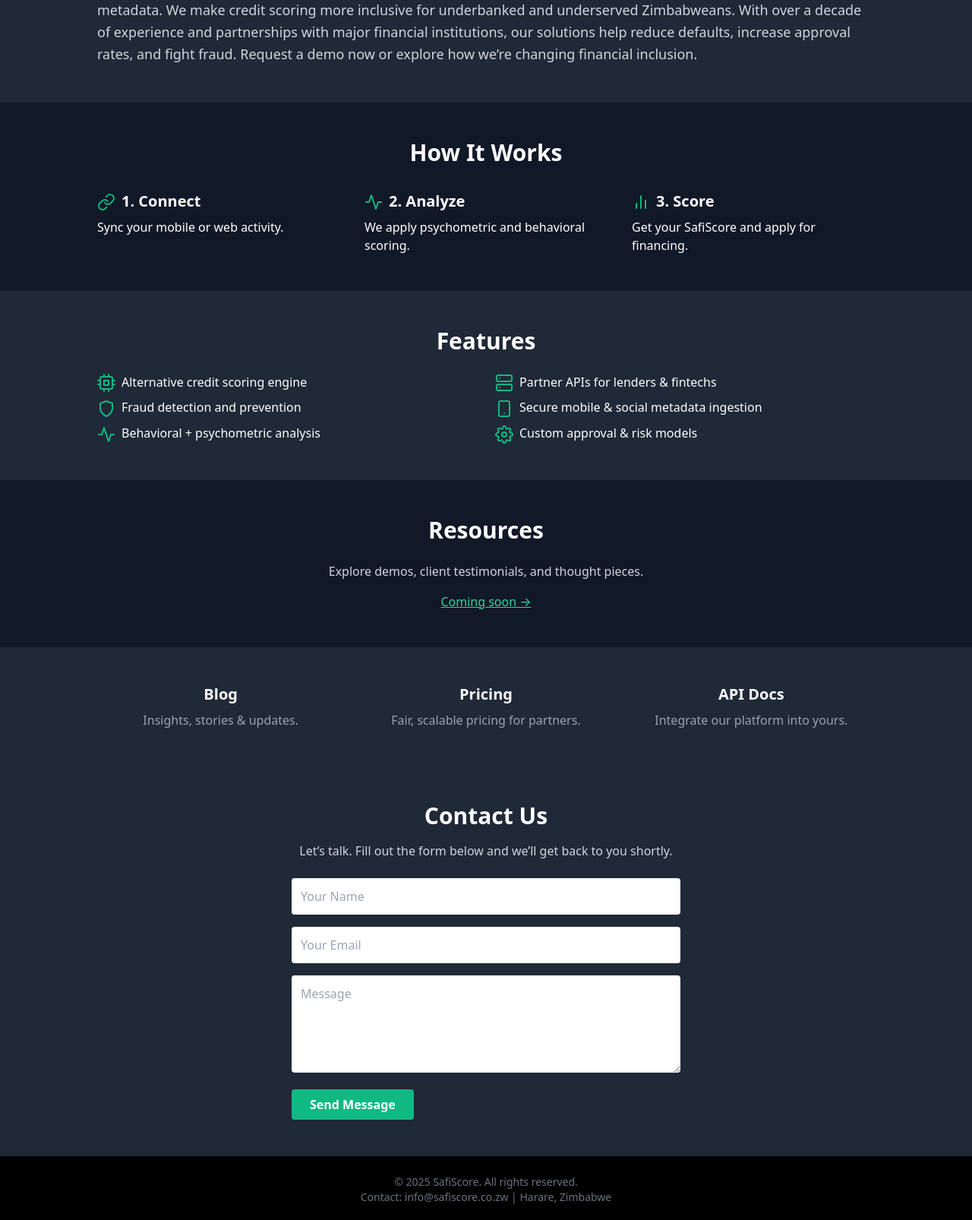
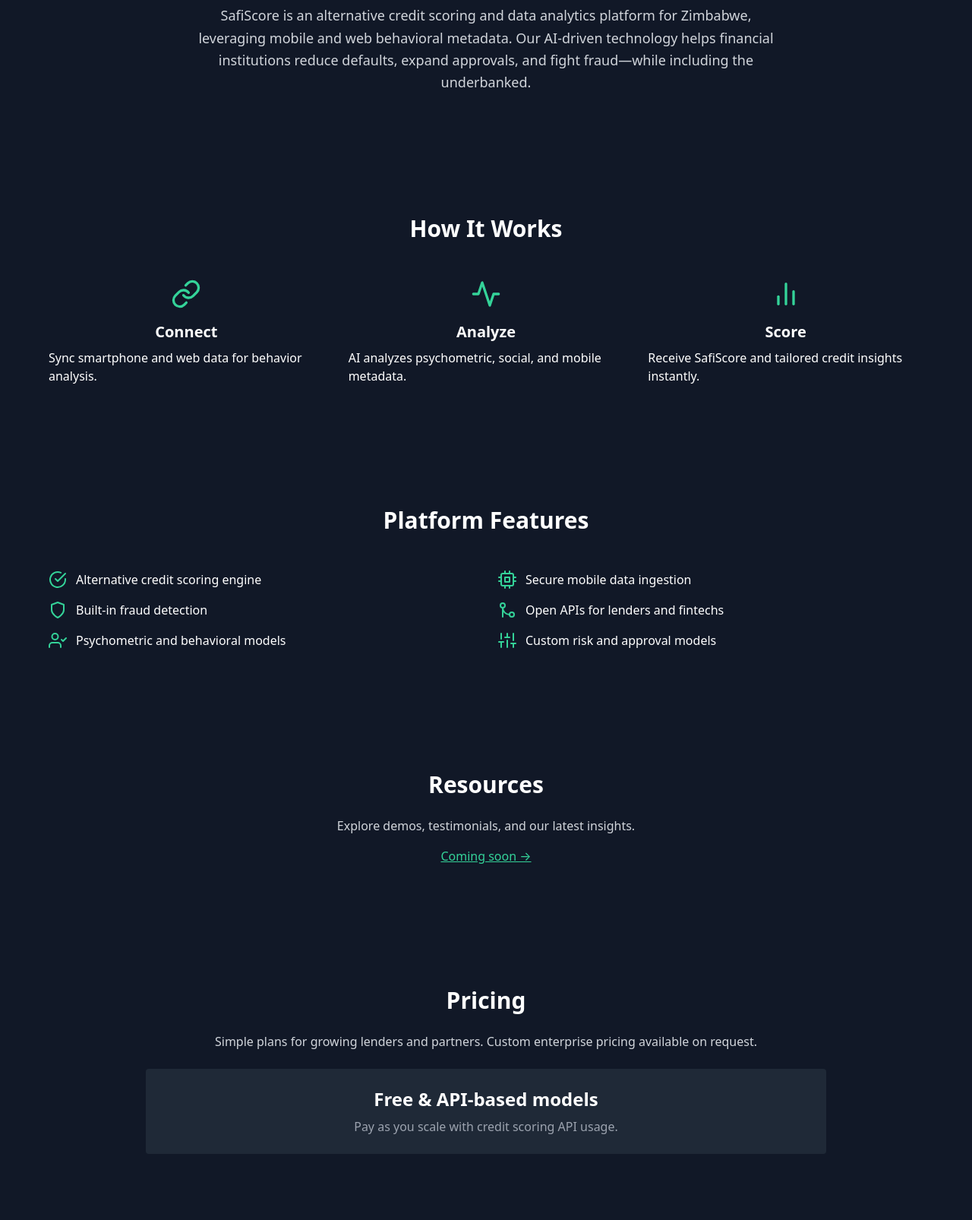
Before and after one commit to Marshall-Mutema/safi-score, a plain HTML site: page index.html in a window 1280 px wide. Shown: the part 701-2307 px from the top of the page at 76% size. Drawn offline with nearby package versions, Linux system fonts and the light colour scheme.

Commit message:
Update index.html

```diff
--- a/index.html
+++ b/index.html
@@ -9,111 +9,132 @@
 </head>
 <body class="bg-gray-900 text-white font-sans">
 
+  <!-- Navbar -->
+  <header class="bg-gray-950 px-6 py-4 flex justify-between items-center">
+    <img src="assets/logo.png" alt="SafiScore Logo" class="w-40">
+    <nav class="space-x-6 text-gray-300">
+      <a href="#about" class="hover:text-white">About</a>
+      <a href="#features" class="hover:text-white">Features</a>
+      <a href="#how" class="hover:text-white">How it Works</a>
+      <a href="#resources" class="hover:text-white">Resources</a>
+      <a href="#pricing" class="hover:text-white">Pricing</a>
+      <a href="#blog" class="hover:text-white">Blog</a>
+      <a href="#contact" class="hover:text-white">Contact</a>
+      <a href="#api" class="bg-green-500 text-white px-4 py-2 rounded font-semibold">API Docs</a>
+    </nav>
+  </header>
+
   <!-- Hero Section -->
-  <section class="bg-gray-950 text-white py-12 text-center px-4">
-    <img src="assets/logo.png" alt="SafiScore Logo" class="mx-auto w-80 mb-4">
-    <h1 class="text-4xl font-bold mb-4">Smarter Credit for Zimbabwe</h1>
-    <p class="text-lg mb-6 max-w-2xl mx-auto">Alternative credit scoring for Zimbabwe — powered by smartphone data, behavior insights, and fraud detection tools.</p>
+  <section class="bg-gray-950 text-white py-20 text-center px-4">
+    <h1 class="text-5xl font-bold mb-6">Smarter Credit for Zimbabwe</h1>
+    <p class="text-xl mb-8 max-w-2xl mx-auto text-gray-300">Unlocking inclusive financial services through behavioral data, AI, and mobile metadata. Built for the underserved.</p>
     <form class="max-w-md mx-auto">
       <input type="email" placeholder="Enter your email" class="w-full p-3 rounded text-black" required>
-      <button class="bg-green-500 text-white mt-2 px-6 py-3 rounded font-semibold text-lg">Request a Demo</button>
+      <button class="bg-green-500 text-white mt-4 px-6 py-3 rounded font-semibold w-full">Request a Demo</button>
     </form>
   </section>
 
   <!-- About Us -->
-  <section class="bg-gray-800 py-12 px-6">
-    <div class="max-w-5xl mx-auto">
-      <h2 class="text-3xl font-bold mb-6 text-center">About Us</h2>
-      <p class="text-lg text-gray-300 leading-relaxed">
-        SafiScore is an alternative credit scoring and data analytics platform based on smartphone and web behavioural metadata. We make credit scoring more inclusive for underbanked and underserved Zimbabweans. With over a decade of experience and partnerships with major financial institutions, our solutions help reduce defaults, increase approval rates, and fight fraud. Request a demo now or explore how we’re changing financial inclusion.
+  <section id="about" class="bg-gray-900 py-20 px-6">
+    <div class="max-w-5xl mx-auto text-center">
+      <h2 class="text-3xl font-bold mb-6">About SafiScore</h2>
+      <p class="text-lg text-gray-300 leading-relaxed max-w-3xl mx-auto">
+        SafiScore is an alternative credit scoring and data analytics platform for Zimbabwe, leveraging mobile and web behavioral metadata. Our AI-driven technology helps financial institutions reduce defaults, expand approvals, and fight fraud—while including the underbanked.
       </p>
     </div>
   </section>
 
   <!-- How It Works -->
-  <section class="bg-gray-900 py-12 px-6">
-    <div class="max-w-5xl mx-auto text-center">
-      <h2 class="text-3xl font-bold mb-8">How It Works</h2>
-      <div class="flex flex-col md:flex-row md:justify-between gap-8 text-left">
-        <div class="flex-1">
-          <h3 class="font-semibold text-xl mb-2">
-            <i data-feather="link" class="text-green-500 inline mr-2"></i>1. Connect
-          </h3>
-          <p>Sync your mobile or web activity.</p>
+  <section id="how" class="bg-gray-950 py-20 px-6">
+    <div class="max-w-6xl mx-auto text-center">
+      <h2 class="text-3xl font-bold mb-12">How It Works</h2>
+      <div class="grid grid-cols-1 md:grid-cols-3 gap-8 text-left">
+        <div class="flex flex-col items-center">
+          <i data-feather="link" class="text-green-400 w-10 h-10 mb-4"></i>
+          <h3 class="font-semibold text-xl mb-2">Connect</h3>
+          <p>Sync smartphone and web data for behavior analysis.</p>
         </div>
-        <div class="flex-1">
-          <h3 class="font-semibold text-xl mb-2">
-            <i data-feather="activity" class="text-green-500 inline mr-2"></i>2. Analyze
-          </h3>
-          <p>We apply psychometric and behavioral scoring.</p>
+        <div class="flex flex-col items-center">
+          <i data-feather="activity" class="text-green-400 w-10 h-10 mb-4"></i>
+          <h3 class="font-semibold text-xl mb-2">Analyze</h3>
+          <p>AI analyzes psychometric, social, and mobile metadata.</p>
         </div>
-        <div class="flex-1">
-          <h3 class="font-semibold text-xl mb-2">
-            <i data-feather="bar-chart-2" class="text-green-500 inline mr-2"></i>3. Score
-          </h3>
-          <p>Get your SafiScore and apply for financing.</p>
+        <div class="flex flex-col items-center">
+          <i data-feather="bar-chart-2" class="text-green-400 w-10 h-10 mb-4"></i>
+          <h3 class="font-semibold text-xl mb-2">Score</h3>
+          <p>Receive SafiScore and tailored credit insights instantly.</p>
         </div>
       </div>
     </div>
   </section>
 
   <!-- Features -->
-  <section class="bg-gray-800 py-12 px-6">
-    <div class="max-w-5xl mx-auto text-center">
-      <h2 class="text-3xl font-bold mb-6">Features</h2>
-      <div class="grid grid-cols-1 md:grid-cols-2 gap-6 text-left">
-        <ul class="list-none space-y-2">
-          <li><i data-feather="cpu" class="text-green-500 inline mr-2"></i>Alternative credit scoring engine</li>
-          <li><i data-feather="shield" class="text-green-500 inline mr-2"></i>Fraud detection and prevention</li>
-          <li><i data-feather="activity" class="text-green-500 inline mr-2"></i>Behavioral + psychometric analysis</li>
+  <section id="features" class="bg-gray-900 py-20 px-6">
+    <div class="max-w-6xl mx-auto text-center">
+      <h2 class="text-3xl font-bold mb-12">Platform Features</h2>
+      <div class="grid grid-cols-1 md:grid-cols-2 gap-8 text-left">
+        <ul class="space-y-4">
+          <li class="flex items-start"><i data-feather="check-circle" class="text-green-400 mr-3"></i> Alternative credit scoring engine</li>
+          <li class="flex items-start"><i data-feather="shield" class="text-green-400 mr-3"></i> Built-in fraud detection</li>
+          <li class="flex items-start"><i data-feather="user-check" class="text-green-400 mr-3"></i> Psychometric and behavioral models</li>
         </ul>
-        <ul class="list-none space-y-2">
-          <li><i data-feather="server" class="text-green-500 inline mr-2"></i>Partner APIs for lenders & fintechs</li>
-          <li><i data-feather="smartphone" class="text-green-500 inline mr-2"></i>Secure mobile & social metadata ingestion</li>
-          <li><i data-feather="settings" class="text-green-500 inline mr-2"></i>Custom approval & risk models</li>
+        <ul class="space-y-4">
+          <li class="flex items-start"><i data-feather="cpu" class="text-green-400 mr-3"></i> Secure mobile data ingestion</li>
+          <li class="flex items-start"><i data-feather="git-merge" class="text-green-400 mr-3"></i> Open APIs for lenders and fintechs</li>
+          <li class="flex items-start"><i data-feather="sliders" class="text-green-400 mr-3"></i> Custom risk and approval models</li>
         </ul>
       </div>
     </div>
   </section>
 
   <!-- Resources -->
-  <section class="bg-gray-900 py-12 px-6">
+  <section id="resources" class="bg-gray-950 py-20 px-6">
     <div class="max-w-5xl mx-auto text-center">
       <h2 class="text-3xl font-bold mb-6">Resources</h2>
-      <p class="text-gray-300 mb-4">Explore demos, client testimonials, and thought pieces.</p>
+      <p class="text-gray-300 mb-4">Explore demos, testimonials, and our latest insights.</p>
       <a href="#" class="text-green-400 underline">Coming soon →</a>
     </div>
   </section>
 
-  <!-- Generic Pages -->
-  <section class="bg-gray-800 py-12 px-6">
-    <div class="max-w-5xl mx-auto grid grid-cols-1 md:grid-cols-3 gap-6 text-center">
-      <div>
-        <h3 class="text-xl font-bold mb-2">Blog</h3>
-        <p class="text-gray-400">Insights, stories & updates.</p>
-      </div>
-      <div>
-        <h3 class="text-xl font-bold mb-2">Pricing</h3>
-        <p class="text-gray-400">Fair, scalable pricing for partners.</p>
-      </div>
-      <div>
-        <h3 class="text-xl font-bold mb-2">API Docs</h3>
-        <p class="text-gray-400">Integrate our platform into yours.</p>
+  <!-- Pricing -->
+  <section id="pricing" class="bg-gray-900 py-20 px-6">
+    <div class="max-w-4xl mx-auto text-center">
+      <h2 class="text-3xl font-bold mb-6">Pricing</h2>
+      <p class="text-gray-300 mb-6">Simple plans for growing lenders and partners. Custom enterprise pricing available on request.</p>
+      <div class="bg-gray-800 rounded p-6">
+        <p class="text-2xl font-bold">Free & API-based models</p>
+        <p class="text-gray-400 mt-2">Pay as you scale with credit scoring API usage.</p>
       </div>
     </div>
   </section>
 
-  <!-- Contact Us -->
-  <section class="bg-gray-800 py-12 px-6">
+  <!-- Blog -->
+  <section id="blog" class="bg-gray-950 py-20 px-6">
+    <div class="max-w-4xl mx-auto text-center">
+      <h2 class="text-3xl font-bold mb-6">Blog & Thought Leadership</h2>
+      <p class="text-gray-300">Coming soon: case studies, local insights, and innovation stories.</p>
+    </div>
+  </section>
+
+  <!-- Contact -->
+  <section id="contact" class="bg-gray-900 py-20 px-6">
     <div class="max-w-lg mx-auto text-center">
       <h2 class="text-3xl font-bold mb-4">Contact Us</h2>
-      <p class="mb-6 text-gray-300">Let’s talk. Fill out the form below and we’ll get back to you shortly.</p>
+      <p class="mb-6 text-gray-300">We’d love to hear from you. Fill out the form and we’ll be in touch.</p>
       <form class="space-y-4 text-left">
         <input type="text" placeholder="Your Name" class="w-full p-3 rounded text-black" required>
         <input type="email" placeholder="Your Email" class="w-full p-3 rounded text-black" required>
         <textarea placeholder="Message" class="w-full p-3 rounded text-black h-32" required></textarea>
-        <button class="bg-green-500 text-white px-6 py-2 rounded font-semibold">Send Message</button>
+        <button class="bg-green-500 text-white px-6 py-2 rounded font-semibold w-full">Send Message</button>
       </form>
+    </div>
+  </section>
+
+  <!-- API Docs -->
+  <section id="api" class="bg-gray-950 py-20 px-6">
+    <div class="max-w-4xl mx-auto text-center">
+      <h2 class="text-3xl font-bold mb-6">API Documentation</h2>
+      <p class="text-gray-300">Integration guides and API references coming soon.</p>
     </div>
   </section>
 
@@ -123,8 +144,6 @@
     <p>Contact: info@safiscore.co.zw | Harare, Zimbabwe</p>
   </footer>
 
-  <script>
-    feather.replace();
-  </script>
+  <script>feather.replace()</script>
 </body>
 </html>
```
